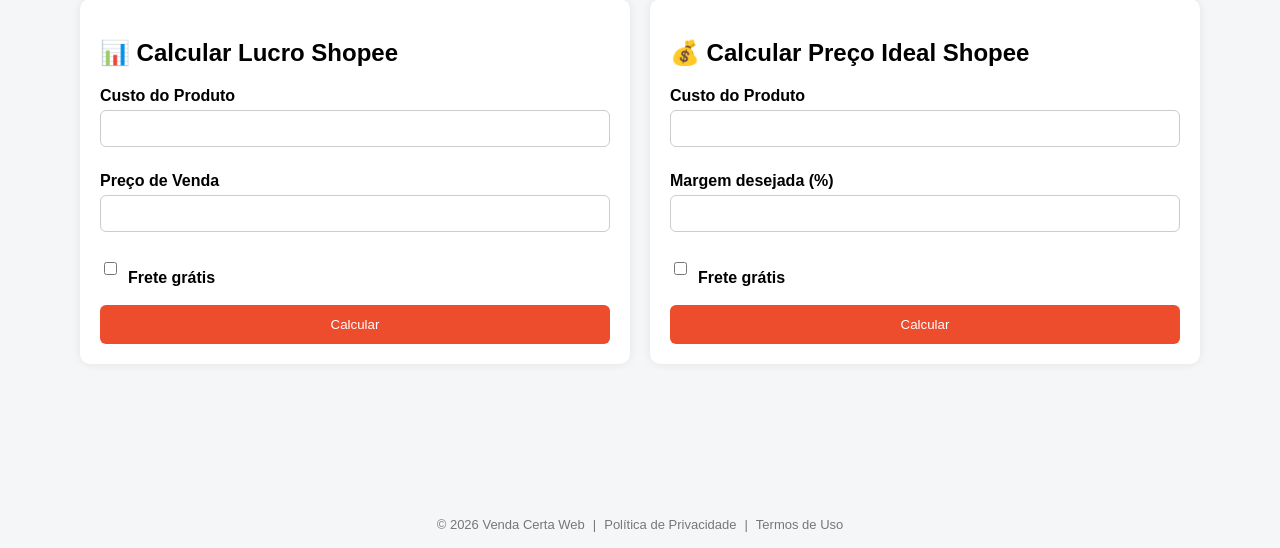
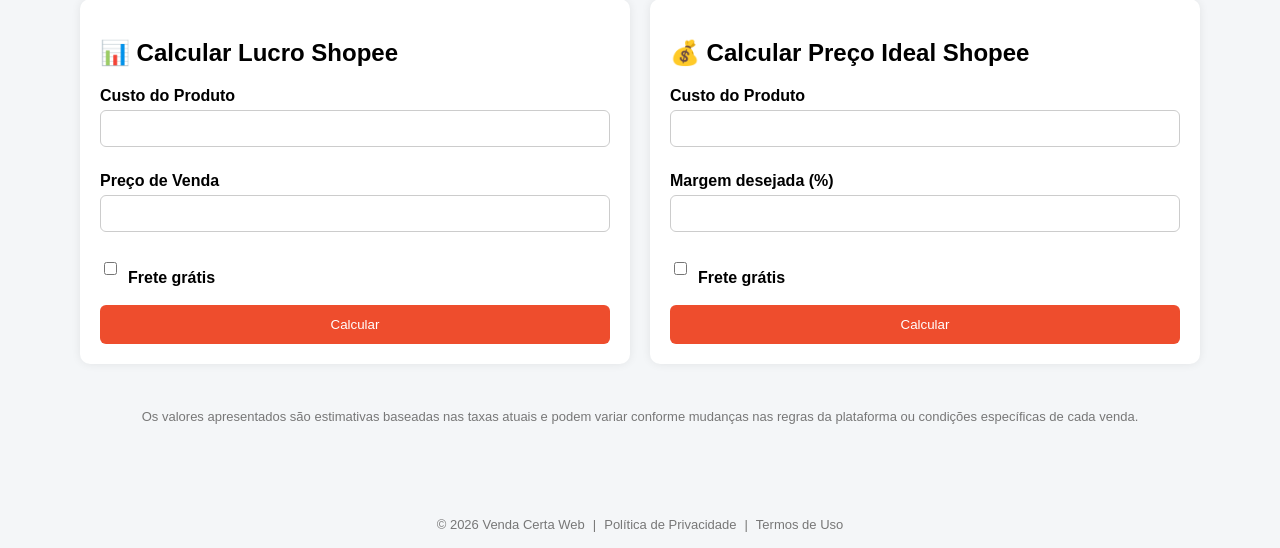
Before and after one commit to SandroNazario/calculadora-shopee, a Flask app: page /calculadorashopee in a window 1280 px wide. Shown: the part 252-800 px from the top of the page. Run offline with Flask 3, Linux system fonts and the light colour scheme.

Commit message:
Add files via upload

```diff
--- a/templates/index.html
+++ b/templates/index.html
@@ -108,6 +108,10 @@
 </div>
 </div>
 
+<p style="text-align:center; font-size:13px; color:#777; margin-top:25px;">
+Os valores apresentados são estimativas baseadas nas taxas atuais e podem variar conforme mudanças nas regras da plataforma ou condições específicas de cada venda.
+</p>
+
 <script>
 function formatarMoeda(valor){
     valor = valor.replace(/\D/g,'');
```
